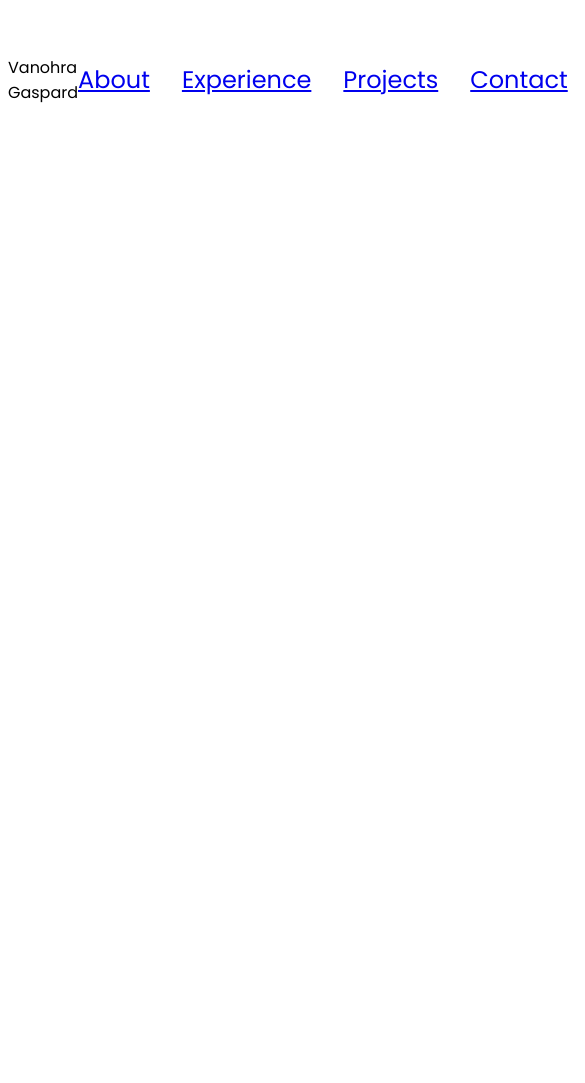
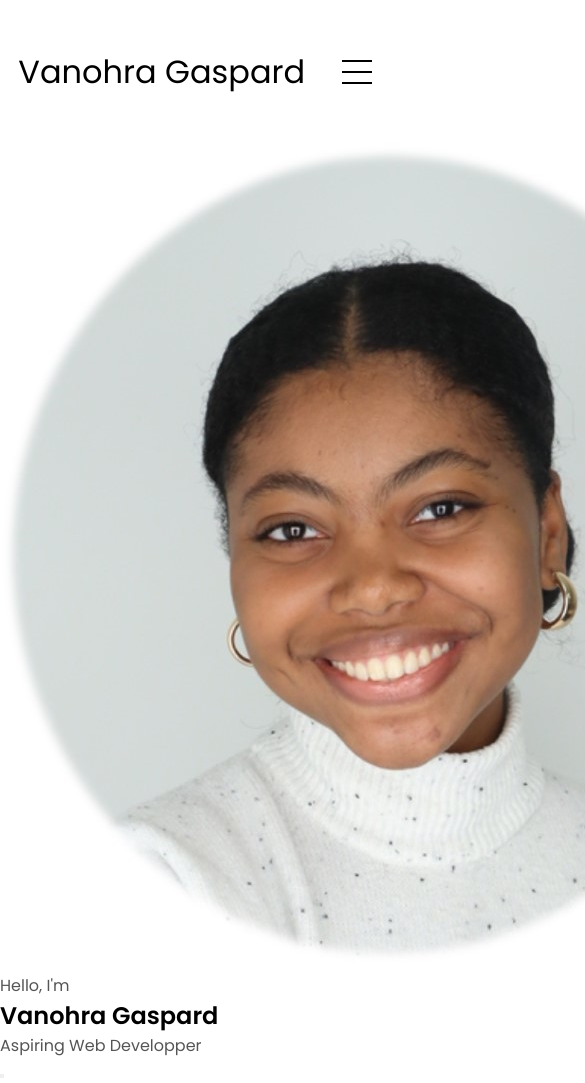
Before and after one commit to Vanohra/Vanohra--Portfolio, a plain HTML site: page index.html in a window 390 px wide. Shown: the top 1083 px of the page, 585 px wide, since content can reach past the window. Before the commit the page ends 844 px from the top, so only its background shows below. Drawn offline with Linux system fonts and the light colour scheme.

Commit message:
Profile
setting up the profie section

```diff
--- a/index.html
+++ b/index.html
@@ -19,6 +19,37 @@
             </ul>
         </div>
     </nav>
+
+    <nav id="hamburger-nav">
+        <div class="logo">Vanohra Gaspard</div>
+        <div class="hamburger-menu">
+            <div class="hamburger-icon" onclick="toggleMenu()">
+            <span></span>
+            <span></span>
+            <span></span>
+        </div>
+        <div class="menu-links">
+            <li> <a href="#about" onclick="toggleMenu()">About</a></li>
+            <li> <a href="#experience" onclick="toggleMenu()">Experience</a></li>
+            <li> <a href="#projects" onclick="toggleMenu()">Projects</a></li>
+            <li> <a href="#contact" onclick="toggleMenu()">Contact</a></li>
+        </div>
+      </div>
+    </nav>
+    <section id="profile">
+        <div class="section__pic-container">
+          <img src="./assets/profile-pic.jpg" alt="Vanohra Gaspard profile picture"/
+          >
+        </div>
+        <div class="section__text">
+            <p class="section__text__p1">Hello, I'm</p>
+            <h1 class="title"> Vanohra Gaspard</h1>
+            <p class="section__text__p2">Aspiring Web Developper</p>
+            <div class="btn-container">
+                <button class="btn btn-color-2" onclick="window.open('./assets/')"></button>
+            </div>
+        </div>
+    </section>
     <script src="script.js"></script>
 
 </body>
--- a/mediaqueries.css
+++ b/mediaqueries.css
@@ -0,0 +1,8 @@
+@media screen and (max-width: 1200px) {
+    #dekstop-nav {
+        display: none;
+    }
+    #hamburger-nav {
+        display: flex;
+    }
+}
--- a/script.js
+++ b/script.js
@@ -0,0 +1,6 @@
+function toggleMenu() {
+    const menu = document.querySelector(".menu-links");
+    const icon = document.querySelector(".hamburger-icon");
+    menu.classList.toggle("open")
+    icon.classList.toggle("open")
+}
--- a/style.css
+++ b/style.css
@@ -1,7 +1,9 @@
 /* GENRAL */
+
 @import url("https://fonts.googleapis.com/css2?family=Poppins:wght@300;400;500;600&display=swap");
+
 * {
-    margin: o;
+    margin: 0;
     padding: 0;
 }
 
@@ -13,8 +15,8 @@ html {
     scroll-behavior: smooth;
 }
 
-p{
-    color: rgb(85, 85, 85); /*paragrapgh color*/
+p {
+    color: rgb(85, 85, 85);
 }
 
 /* TRANSITION */
@@ -35,20 +37,107 @@ nav {
     height: 17vh;
 }
 
-.nav-links {
+.nav-links  {
     gap: 2rem;
     list-style: none;
     font-size: 1.5rem;
 }
 
-.a {
+a {
     color: black;
     text-decoration: none;
     text-decoration-color: white;
 }
 
-a:hover {
+.nav-links a:hover {
     color:pink;
     text-decoration: underline;
     text-underline-offset: 1rem;
+    text-decoration-color: rbg(181,181,181) ;
 }
+
+.logo {
+    font-size: 2rem;
+}
+
+.logo:hover {
+    cursor: default;
+}
+
+/* HAMBURGER MENU */
+
+#hamburger-nav{
+    display: none
+}
+
+.hamburger-menu {
+    position: relative;
+    display: inline-block;
+}
+
+.hamburger-icon {
+    display: flex;
+    flex-direction: column;
+    justify-content: space-between;
+    height: 24px;
+    width: 30px;
+    cursor: pointer;
+}
+
+.hamburger-icon span {
+    width: 100%;
+    height: 2px;
+    background-color: black ;
+    transition: all 0.3 ease-in-out;
+}
+
+.menu-links {
+    position: absolute;
+    top: 100%;
+    right: 0;
+    background-color: white;
+    width: fit-content ;
+    max-height: 0 ;
+    overflow: hidden;
+    transition:  all 0.3 ease-in-out;
+}
+
+.menu-links a{
+    display: block;
+    padding: 10px;
+    text-align: center;
+    font-size: 1.5rem;
+    color: black;
+    text-decoration: none;
+    transition: all 0.3 ease-in-out;
+}
+
+.menu-links li {
+    list-style: none;
+}
+
+.menu-links.open {
+    max-height: 300px;
+}
+
+.hamburger-icon.open span:first-child {
+    transform: rotate(45deg) translate(10px, 5px);
+}
+.hamburger-icon.open span:nth-child(2) {
+    opacity: 0;
+}
+.hamburger-icon.open span:last-child {
+    transform: rotate(-45deg) translate(10px, -5px);
+}
+
+.hamburger-icon span:first-child{
+    transform: none;
+}
+.hamburger-icon span:first-child{
+    opacity: 1;
+}
+.hamburger-icon span:first-child{
+    transform: none;
+}
+
+/* SECTIONS */
```
